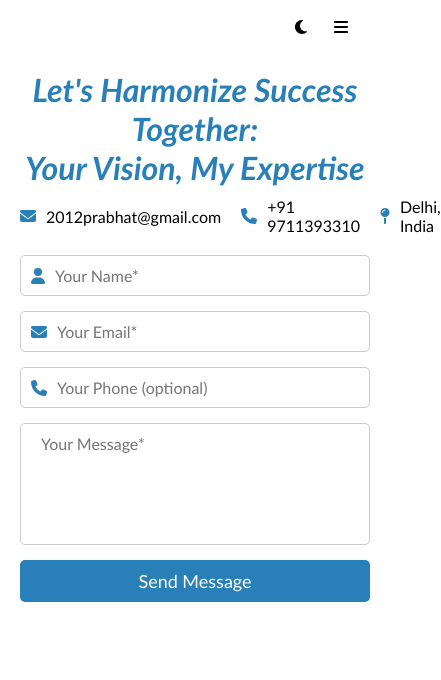
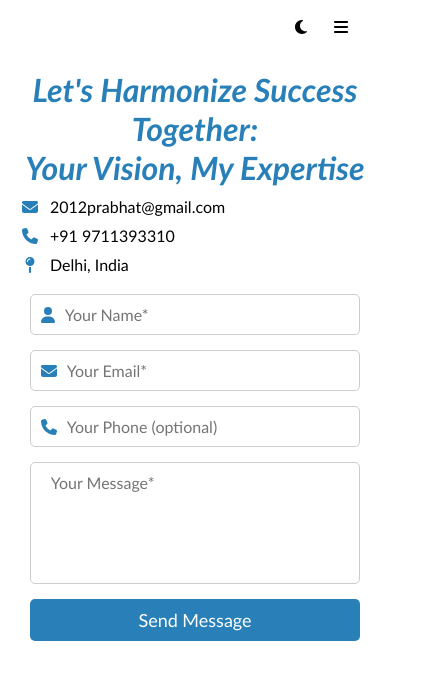
Before and after one commit to 2012prabhat/Portfolio-V2, a React (Create React App) app: page /contact in a window 390 px wide. Shown: the top 680 px of the page, 441 px wide, since content can reach past the window. Built offline with nearby package versions, Linux system fonts and the light colour scheme.

Commit message:
Responsive part is done

```diff
--- a/src/components/css/Contact.css
+++ b/src/components/css/Contact.css
@@ -16,6 +16,8 @@
     /* min-width: 50px; */
     color: var(--activeCol);
     margin-right: 10px;
+  min-width: 20px;
+
 }
 .contactCont h1{
     color: var(--activeCol);
@@ -26,11 +28,13 @@
 
 .contactCont .myDetails{
   display: flex;
+  justify-content: center;
+  flex-wrap: wrap;
 }
 
 
 .contact-form {
-    width: 100%;
+    width: 50%;
     /* max-width: 400px; */
     margin: auto;
     padding: 20px;
@@ -94,3 +98,22 @@
     color: var(--activeCol);
     font-size: 1rem;
   }
+
+
+  @media screen and (max-width:700px) {
+    .contact-form {
+      width: 95%;
+    }
+
+    .contactCont .myDetails{
+     justify-content: start;
+     flex-direction: column;
+    }
+
+
+.contactCont .iconCont {
+  justify-content: start;
+}
+
+
+  }
--- a/src/components/css/ProgressBar.css
+++ b/src/components/css/ProgressBar.css
@@ -29,3 +29,11 @@
     align-items: end;
     padding-bottom: 5px;
   }
+
+
+  @media screen and (max-width:700px) {
+    .progressComp{
+      /* width: 25%; */
+      min-width: calc(100vw - 70%);
+    }
+  }
--- a/src/components/css/Resume.css
+++ b/src/components/css/Resume.css
@@ -35,3 +35,15 @@ margin-top: 5px;
 .workEx .time{
     font-style: italic;
 }
+
+
+@media screen and (max-width:700px) {
+    .workEx{
+        margin-top: 30px;
+    }
+
+    .workEx .title{
+        font-size: 17px;
+        flex-direction: column;
+    }
+}
--- a/src/components/css/Services.css
+++ b/src/components/css/Services.css
@@ -6,8 +6,6 @@
   text-align: center;
   color: var(--activeCol);
 }
-
-
 
 .servicesCont h3 {
   text-align: center;
@@ -40,6 +38,7 @@
   backdrop-filter: blur(10px);
   text-align: center;
 }
+
 .dark .servicesCont .cardsCont .card {
   border-radius: 15px;
   background: rgba(255, 255, 255, 0.1);
@@ -50,9 +49,11 @@
   color: white;
   text-align: center;
 }
+
 .servicesCont .cardsCont .card .desc {
   height: 70px;
 }
+
 .servicesCont .cardsCont .card button {
   margin-top: 20px;
   cursor: pointer;
```
Also changed, not shown: 40 other files (tests, documents, lock files or other folders).
